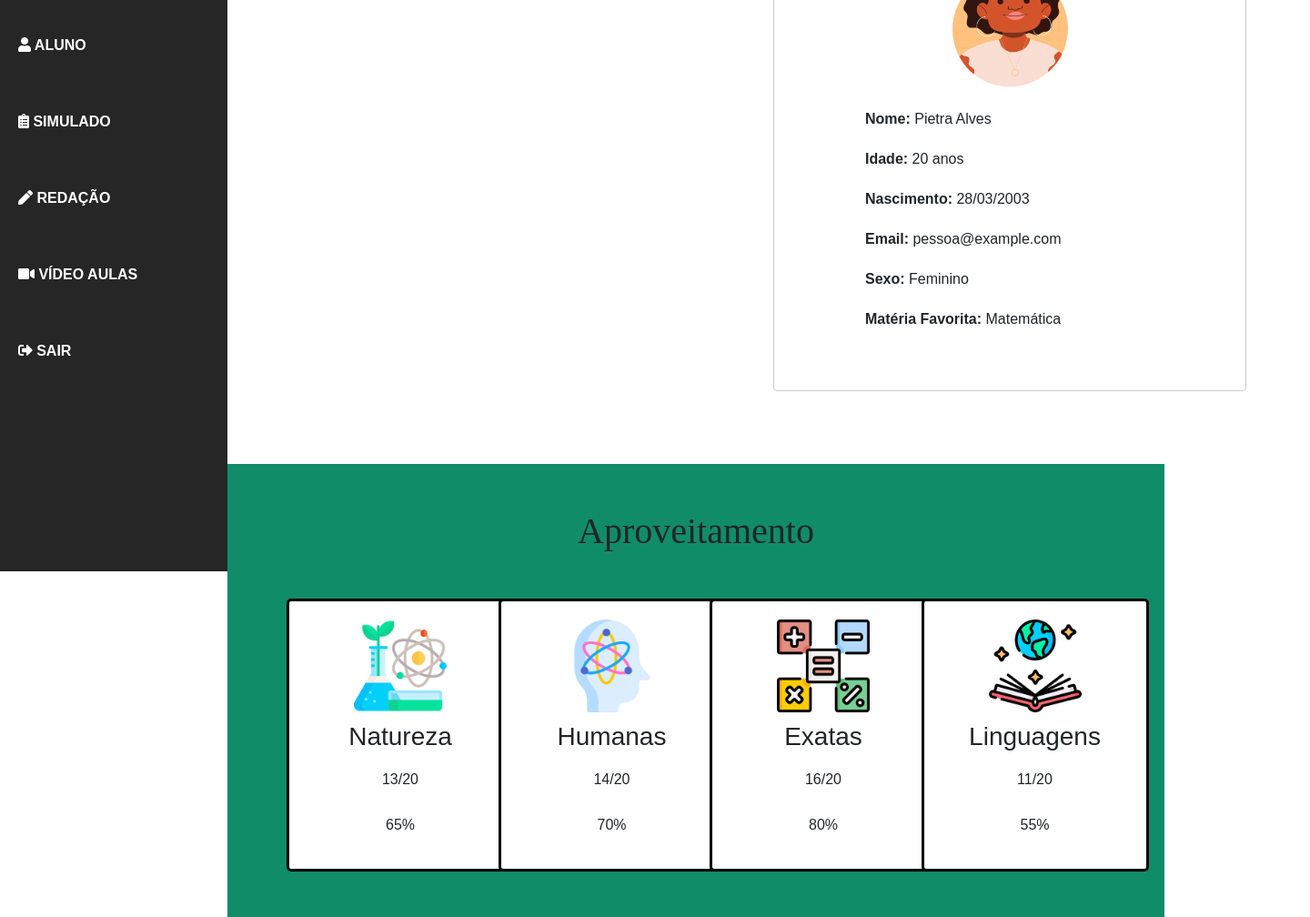
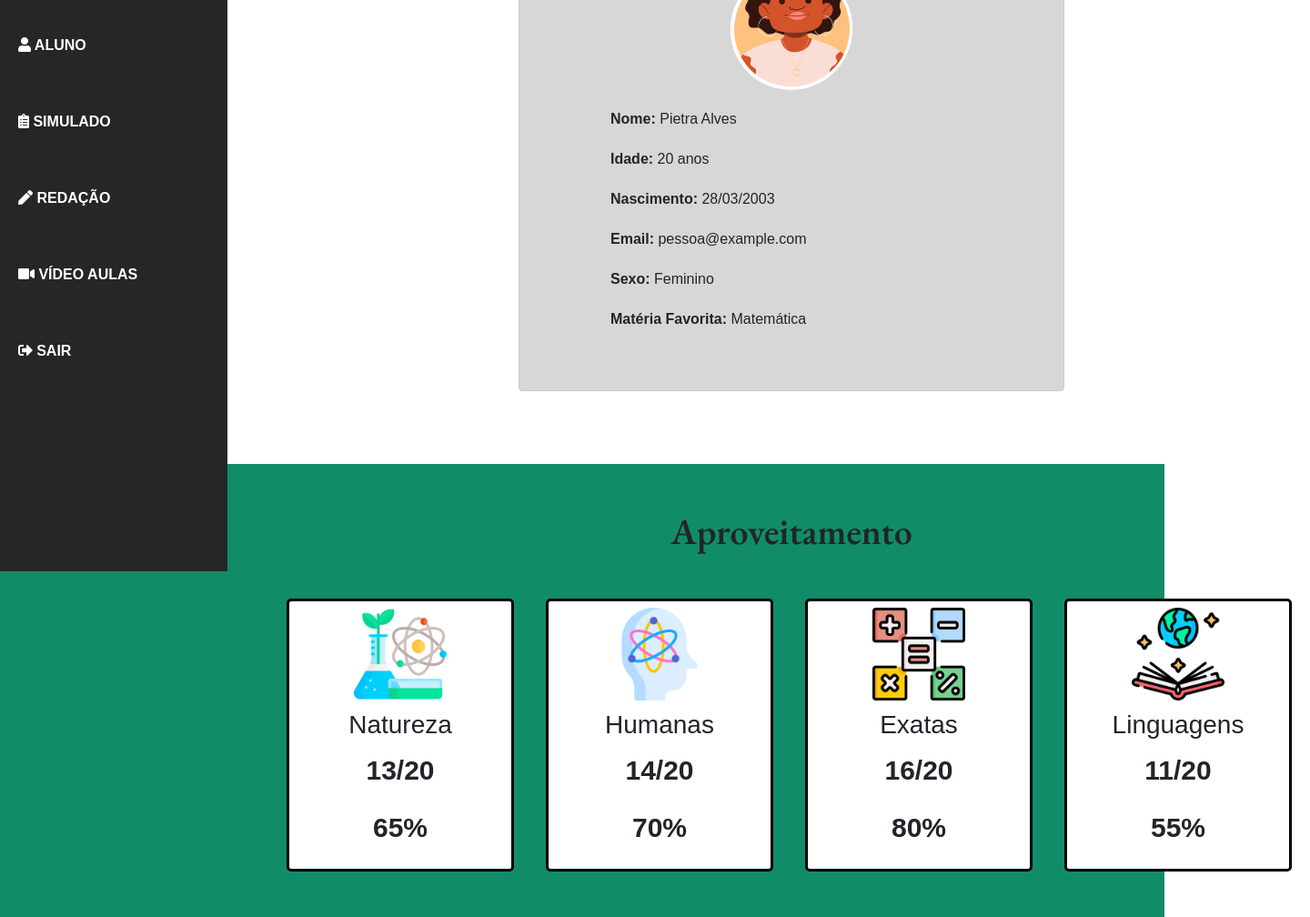
Before and after one commit to igornsferreira/PI_1SEM_DSM, a plain HTML site: page projetoHTML/principal.html in a window 1280 px wide. Shown: the part 172-1180 px from the top of the page at 91% size, 1440 px wide, since content can reach past the window. Drawn offline with nearby package versions, Linux system fonts and the light colour scheme.

Commit message:
atualização

```diff
--- a/projetoHTML/css/principal.css
+++ b/projetoHTML/css/principal.css
@@ -1,3 +1,6 @@
+@import url('https://fonts.googleapis.com/css2?family=EB+Garamond:wght@600&display=swap');
+
+
 body {
     margin: 0;
     padding: 0;
@@ -21,7 +24,7 @@ body {
     padding: 30px 20px;
     text-decoration: none;
     color: white;
-    font-weight: bold
+    font-weight: bold;
 }
 
 .menu a:hover {
@@ -37,7 +40,7 @@ body {
 
 /* Estilos do conteúdo */
 .content {
-    margin-left: 250px;
+    margin-left: 300px;
     padding: 20px;
 }
 
@@ -61,9 +64,9 @@ body {
 /* Conteúdo*/
 
 .profile {
+    background-color: rgb(215, 215, 215);
     max-width: 600px;
     margin: 50px auto;
-    margin-left: 580px;
     padding: 50px 50px;
     border: 1px solid #ccc;
     border-radius: 4px;
@@ -89,6 +92,7 @@ body {
 /*cards*/
 .capa {
     text-align: center;
+    margin-left: 250px;
 }
 
 .capa h1 {
@@ -118,12 +122,14 @@ body {
 }
 
 .card p {
-    margin-top: 10px;
+    margin-top: 2px;
+    font-weight: bold;
+    font-size: 30px;
 }
 
 .caixa {
     padding: 50px;
     background-color: #118C69;
     margin-top: 10px;
-    margin-left: 250px;
+
 }
```
